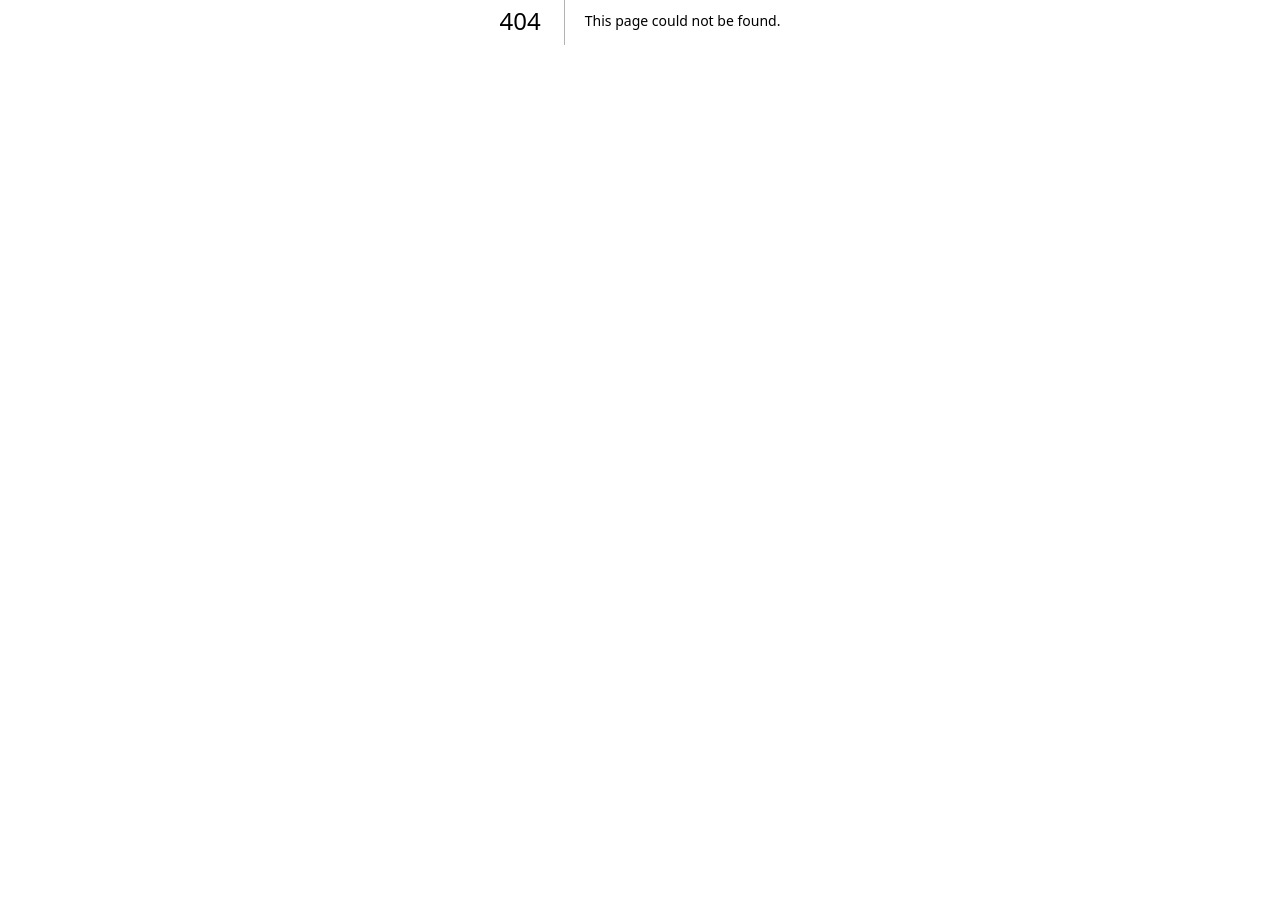
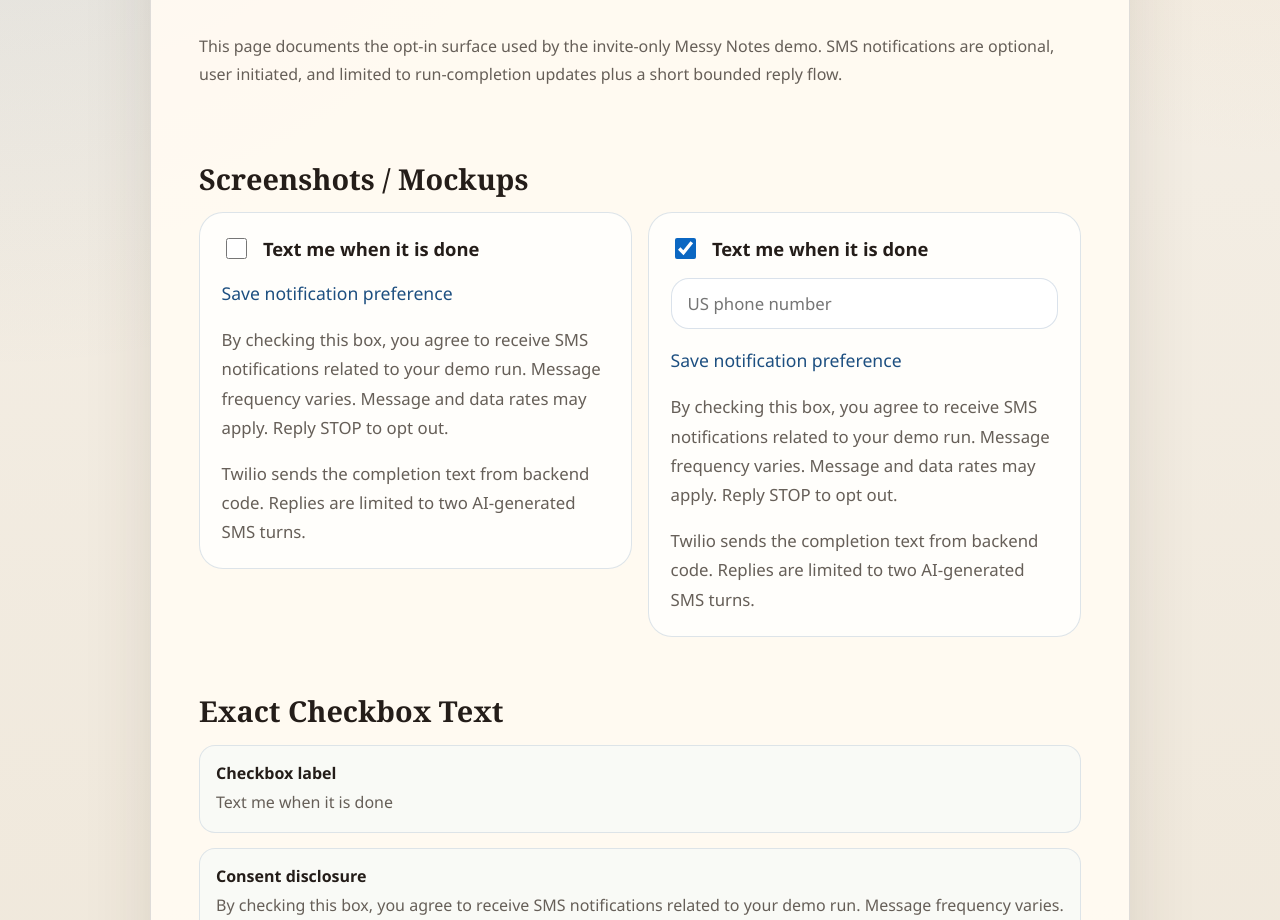
Before and after one commit to plebedev/demo-web-app, a Next.js app: page /sms-consent in a window 1280 px wide. Before the commit this address had no page. Shown: the part 380-1300 px from the top of the page. Before the commit the page ends 800 px from the top, so only its background shows below. Built offline with nearby package versions, Linux system fonts and the light colour scheme.

Commit message:
Add SMS concent page.

```diff
--- a/src/app/globals.css
+++ b/src/app/globals.css
@@ -177,6 +177,110 @@ a {
   font-weight: 700;
 }
 
+.sms-consent-shell {
+  width: min(980px, calc(100% - 2rem));
+}
+
+.sms-consent-document {
+  display: grid;
+  gap: 1.6rem;
+}
+
+.sms-consent-document section {
+  display: grid;
+  gap: 1rem;
+}
+
+.sms-consent-document h2 {
+  margin-bottom: 0;
+}
+
+.sms-mockup-grid {
+  display: grid;
+  grid-template-columns: repeat(2, minmax(0, 1fr));
+  gap: 1rem;
+  align-items: start;
+}
+
+.sms-consent-mockup {
+  display: grid;
+  gap: 1rem;
+  padding: 1.35rem;
+  border: 1px solid rgba(29, 79, 128, 0.15);
+  border-radius: 24px;
+  background: rgba(255, 255, 255, 0.72);
+}
+
+.sms-consent-mockup p {
+  margin: 0;
+  font-size: 1.05rem;
+}
+
+.sms-consent-mockup__label {
+  display: flex;
+  align-items: center;
+  gap: 0.8rem;
+  color: var(--text);
+  font-size: 1.15rem;
+  font-weight: 800;
+}
+
+.sms-consent-mockup__label input {
+  width: 1.35rem;
+  height: 1.35rem;
+  accent-color: #0b67c2;
+}
+
+.sms-consent-mockup__phone {
+  width: 100%;
+  min-height: 3.2rem;
+  padding: 0 1rem;
+  border: 1px solid rgba(29, 79, 128, 0.16);
+  border-radius: 18px;
+  color: var(--text);
+  font: inherit;
+  font-size: 1.05rem;
+  background: rgba(255, 255, 255, 0.86);
+}
+
+.sms-consent-mockup__action {
+  color: var(--accent) !important;
+  font-size: 1.1rem !important;
+}
+
+.sms-copy-list {
+  display: grid;
+  gap: 0.9rem;
+  margin: 0;
+}
+
+.sms-copy-list div,
+.sms-message-card {
+  padding: 1rem;
+  border: 1px solid rgba(29, 79, 128, 0.12);
+  border-radius: 16px;
+  background: rgba(247, 250, 249, 0.72);
+}
+
+.sms-copy-list dt,
+.sms-message-card strong {
+  color: var(--text);
+  font-weight: 800;
+}
+
+.sms-copy-list dd,
+.sms-message-card p {
+  margin: 0.35rem 0 0;
+  color: var(--muted);
+  line-height: 1.7;
+}
+
+.sms-message-list {
+  display: grid;
+  grid-template-columns: repeat(2, minmax(0, 1fr));
+  gap: 0.9rem;
+}
+
 .topbar-status {
   margin: 0;
   padding: 0.55rem 0.8rem;
@@ -1585,6 +1689,8 @@ a {
 
   .hero,
   .workspace-hero,
+  .sms-mockup-grid,
+  .sms-message-list,
   .section-columns,
   .section-columns--triple,
   .architecture-grid,
--- /dev/null
+++ b/src/app/sms-consent/page.tsx
@@ -0,0 +1,9 @@
+import { SmsConsentPage } from '@/components/sms-consent-page';
+
+export const metadata = {
+  title: 'SMS Consent | Messy Notes Demo',
+};
+
+export default function SmsConsentRoute() {
+  return <SmsConsentPage />;
+}
--- /dev/null
+++ b/src/components/sms-consent-page.tsx
@@ -0,0 +1,150 @@
+'use client';
+
+import Link from 'next/link';
+import React from 'react';
+
+const checkboxText = 'Text me when it is done';
+const disclosureText =
+  'By checking this box, you agree to receive SMS notifications related to your demo run. Message frequency varies. Message and data rates may apply. Reply STOP to opt out.';
+const implementationText =
+  'Twilio sends the completion text from backend code. Replies are limited to two AI-generated SMS turns.';
+
+export function SmsConsentPage() {
+  return (
+    <main className="shell policy-shell sms-consent-shell">
+      <header className="topbar">
+        <Link className="brand" href="/">
+          <span className="brand-mark">D</span>
+          <span>
+            <strong>Messy Notes Demo</strong>
+            <small>Limited-access demo</small>
+          </span>
+        </Link>
+
+        <nav className="topnav" aria-label="SMS consent navigation">
+          <Link href="/">Access hub</Link>
+          <Link href="/architecture">Architecture</Link>
+          <Link href="/privacy">Privacy</Link>
+          <Link href="/terms">Terms</Link>
+        </nav>
+
+        <p className="topbar-status">SMS consent</p>
+      </header>
+
+      <article className="policy-document sms-consent-document">
+        <p className="eyebrow">A2P 10DLC verification</p>
+        <h1>SMS consent for demo notifications</h1>
+        <p>
+          This page documents the opt-in surface used by the invite-only Messy
+          Notes demo. SMS notifications are optional, user initiated, and
+          limited to run-completion updates plus a short bounded reply flow.
+        </p>
+
+        <section aria-labelledby="mockups-heading">
+          <h2 id="mockups-heading">Screenshots / Mockups</h2>
+          <div className="sms-mockup-grid">
+            <ConsentMockup checked={false} />
+            <ConsentMockup checked />
+          </div>
+        </section>
+
+        <section aria-labelledby="checkbox-heading">
+          <h2 id="checkbox-heading">Exact Checkbox Text</h2>
+          <dl className="sms-copy-list">
+            <div>
+              <dt>Checkbox label</dt>
+              <dd>{checkboxText}</dd>
+            </div>
+            <div>
+              <dt>Consent disclosure</dt>
+              <dd>{disclosureText}</dd>
+            </div>
+            <div>
+              <dt>Implementation note shown in the UI</dt>
+              <dd>{implementationText}</dd>
+            </div>
+          </dl>
+        </section>
+
+        <section aria-labelledby="messages-heading">
+          <h2 id="messages-heading">Exact Sample Messages</h2>
+          <div className="sms-message-list">
+            <MessageCard
+              label="Completion notification"
+              text="Your messy-notes run is complete: Vendor launch brief. Open the demo app to review the brief and audit summary."
+            />
+            <MessageCard
+              label="Opt-out confirmation"
+              text="Understood - we won't send future messages to this number."
+            />
+            <MessageCard
+              label="Reply limit message"
+              text="This SMS thread is limited for the demo. Please return to the app for the full run details."
+            />
+            <MessageCard
+              label="Fallback reply"
+              text="Thanks for the reply. I could not generate a useful SMS answer right now; please return to the app for the run details."
+            />
+          </div>
+        </section>
+
+        <section aria-labelledby="call-consent-heading">
+          <h2 id="call-consent-heading">Phone-Call Consent</h2>
+          <p>
+            The SMS checkbox is consent only for text messages related to the
+            selected demo run. It does not authorize marketing texts, marketing
+            calls, sales calls, or unrelated phone outreach.
+          </p>
+          <p>
+            The separate Voice Demo uses phone calls only when a user actively
+            calls the configured Twilio number or starts a browser voice
+            session. Checking the SMS notification box does not opt the user
+            into outbound phone calls.
+          </p>
+          <p>
+            Users can opt out of SMS at any time by replying STOP. The backend
+            stores opted-out numbers and blocks future SMS notification
+            enablement for those numbers.
+          </p>
+        </section>
+      </article>
+    </main>
+  );
+}
+
+function ConsentMockup({ checked }: { checked: boolean }) {
+  return (
+    <div
+      className="sms-consent-mockup"
+      aria-label={
+        checked ? 'Checked SMS consent mockup' : 'Unchecked SMS consent mockup'
+      }
+    >
+      <label className="sms-consent-mockup__label">
+        <input checked={checked} readOnly type="checkbox" />
+        <span>{checkboxText}</span>
+      </label>
+      {checked ? (
+        <input
+          aria-label="US phone number mockup"
+          className="sms-consent-mockup__phone"
+          placeholder="US phone number"
+          readOnly
+          value=""
+        />
+      ) : null}
+      <p className="sms-consent-mockup__action">Save notification preference</p>
+      <p>{disclosureText}</p>
+      <p>{implementationText}</p>
+    </div>
+  );
+}
+
+function MessageCard({ label, text }: { label: string; text: string }) {
+  return (
+    <div className="sms-message-card">
+      <strong>{label}</strong>
+      <p>{text}</p>
+    </div>
+  );
+}
```
Also changed, not shown: 1 other file (tests, documents, lock files or other folders).
